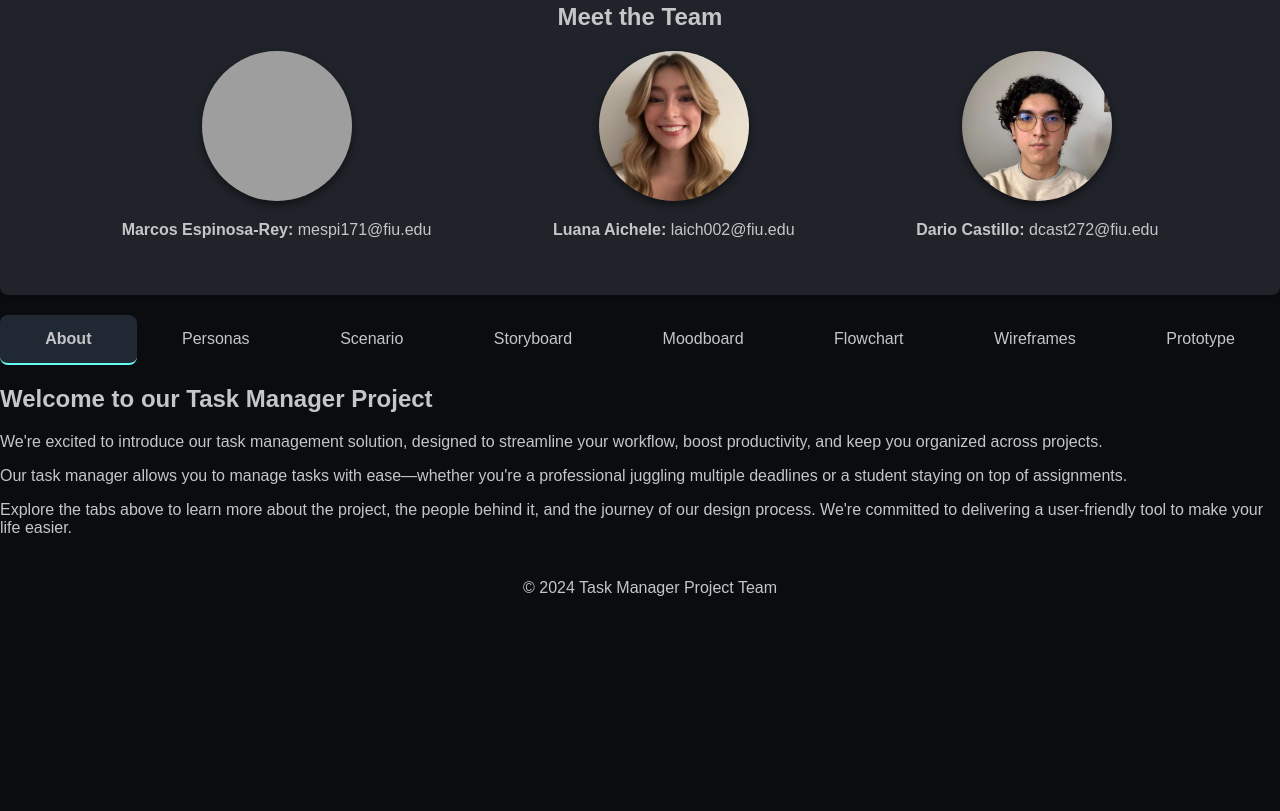
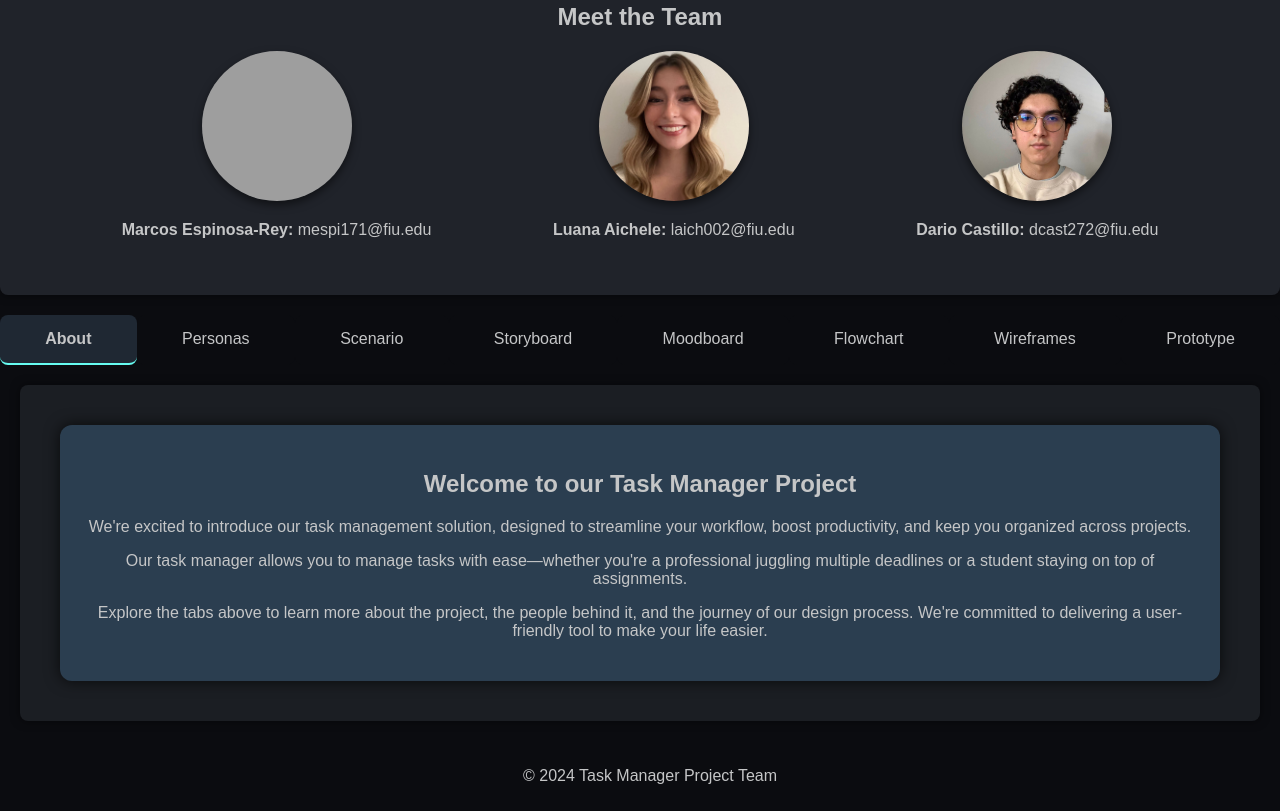
Before and after one commit to MarcEs1999/task-manager-project, a plain HTML site: page index.html in a window 1280 px wide. Shown: the part 350-1161 px from the top of the page. Before the commit the page ends 973 px from the top, so only its background shows below. Drawn offline with Linux system fonts and the light colour scheme; grey boxes are pictures that could not be loaded.

Commit message:
Update index.html

```diff
--- a/index.html
+++ b/index.html
@@ -13,7 +13,7 @@
     <header>
         <h1>Task Manager Project</h1>
         <a href="index.html">
-            <img src="Images/project logo.jpg" alt="Project Logo" style="max-width: 150px;">
+            <img src="Images/project logo.jpg" alt="Project Logo" class="logo-img">
         </a>
     </header>
 
@@ -51,12 +51,14 @@
     </nav>
 
     <!-- Main Content Section -->
-    <section id="main-content" class="tab-content active">
-        <h2>Welcome to our Task Manager Project</h2>
-        <p>We're excited to introduce our task management solution, designed to streamline your workflow, boost productivity, and keep you organized across projects.</p>
-        <p>Our task manager allows you to manage tasks with ease—whether you're a professional juggling multiple deadlines or a student staying on top of assignments.</p>
-        <p>Explore the tabs above to learn more about the project, the people behind it, and the journey of our design process. We're committed to delivering a user-friendly tool to make your life easier.</p>
-    </section>
+    <main id="main-content" class="tab-content active">
+        <section class="about-section">
+            <h2>Welcome to our Task Manager Project</h2>
+            <p>We're excited to introduce our task management solution, designed to streamline your workflow, boost productivity, and keep you organized across projects.</p>
+            <p>Our task manager allows you to manage tasks with ease—whether you're a professional juggling multiple deadlines or a student staying on top of assignments.</p>
+            <p>Explore the tabs above to learn more about the project, the people behind it, and the journey of our design process. We're committed to delivering a user-friendly tool to make your life easier.</p>
+        </section>
+    </main>
 
     <!-- Footer -->
     <footer>
```
